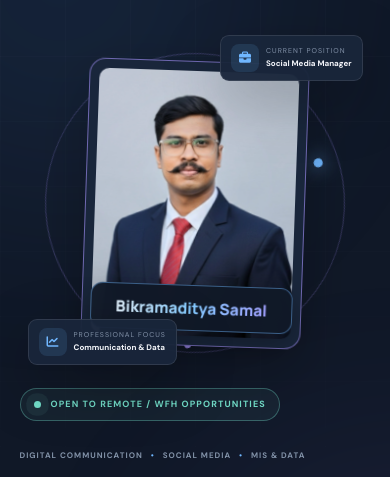
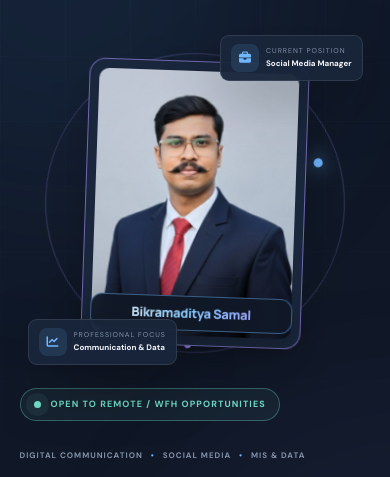
Before and after one commit to bikramadityasamal/bikramadityasamal.github.io, a plain HTML site: page index.html in a window 390 px wide. Shown: the part 74-551 px from the top of the page. Drawn offline with Linux system fonts and the light colour scheme.

Commit message:
Update style.css

```diff
--- a/style.css
+++ b/style.css
@@ -2139,3 +2139,50 @@ ul {
         padding: 6px 7px !important;
     }
 }
+/* FINAL FIX — MOBILE NAME ONE LINE */
+
+@media (max-width: 760px) {
+
+    .image-caption {
+        left: 8px !important;
+        right: 8px !important;
+        bottom: 14px !important;
+
+        height: auto !important;
+        min-height: 0 !important;
+
+        padding: 9px 5px !important;
+
+        display: flex !important;
+        justify-content: center !important;
+        align-items: center !important;
+    }
+
+    .image-caption div:last-child {
+        display: flex !important;
+        width: 100% !important;
+        justify-content: center !important;
+        align-items: center !important;
+    }
+
+    .image-caption strong {
+        display: block !important;
+        width: 100% !important;
+
+        font-size: clamp(11px, 3.3vw, 14px) !important;
+        font-weight: 800 !important;
+
+        letter-spacing: -0.3px !important;
+        line-height: 1.2 !important;
+
+        white-space: nowrap !important;
+        word-break: keep-all !important;
+        overflow-wrap: normal !important;
+
+        text-align: center !important;
+    }
+
+    .image-caption strong br {
+        display: none !important;
+    }
+}
```
